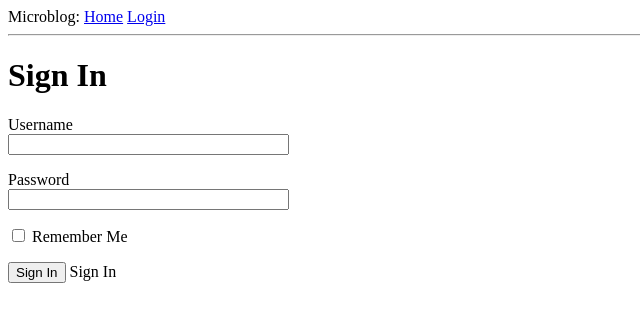
After one commit to sydalwedaie/microblog, a Flask app: page /login in a window 1280 px wide. The commit adds this page. Shown: the top 322 px of the page, without its empty margins (0-640 px from the left). Run offline with Flask 3, Linux system fonts and the light colour scheme.

Commit message:
Add login page, login logic with flask_wtf, basic form validation, config file,

```diff
--- a/app/__init__.py
+++ b/app/__init__.py
@@ -1,5 +1,7 @@
 from flask import Flask
+from config import Config
 
 app = Flask(__name__)
+app.config.from_object(Config)
 
 from app import routes
--- /dev/null
+++ b/app/forms.py
@@ -0,0 +1,9 @@
+from flask_wtf import FlaskForm
+from wtforms import StringField, PasswordField, BooleanField, SubmitField
+from wtforms.validators import DataRequired
+
+class LoginForm(FlaskForm):
+    username = StringField('Username', validators=[DataRequired()])
+    password = PasswordField('Password', validators=[DataRequired()])
+    remember_me = BooleanField('Remember Me')
+    submit = SubmitField('Sign In')
--- a/app/routes.py
+++ b/app/routes.py
@@ -1,5 +1,6 @@
 from app import app
-from flask import render_template
+from flask import render_template, redirect, flash, url_for
+from app.forms import LoginForm
 
 
 @app.route('/')
@@ -17,3 +18,14 @@ def index():
         }
     ]
     return render_template('index.html', title='Home', user=user, posts=posts)
+
+@app.route('/login', methods=['GET', 'POST'])
+def login():
+    form = LoginForm()
+    if form.validate_on_submit():
+        flash('Login requested for user {}, remember_me={}'.format(
+            form.username.data, form.remember_me.data
+        ))
+        return redirect(url_for('index'))
+
+    return render_template('login.html', title='Sign In', form=form)
--- a/app/templates/base.html
+++ b/app/templates/base.html
@@ -8,8 +8,18 @@
     {% endif %}
   </head>
   <body>
-    <div>Microblog: <a href="/index">Home</a></div>
+    <div>
+      Microblog:
+      <a href="{{ url_for('index') }}">Home</a>
+      <a href="{{ url_for('login') }}">Login</a>
+    </div>
     <hr />
-    {% block content %}{% endblock %}
+    {% with messages = get_flashed_messages() %} {% if messages %}
+    <ul>
+      {% for message in messages %}
+      <li>{{ message }}</li>
+      {% endfor %}
+    </ul>
+    {% endif %} {% endwith %} {% block content %}{% endblock %}
   </body>
 </html>
--- /dev/null
+++ b/app/templates/login.html
@@ -0,0 +1,26 @@
+{% extends 'base.html' %} {% block content %}
+<h1>Sign In</h1>
+<!-- prettier-ignore -->
+<form action="" method="post">
+  {{ form.hidden_tag() }}
+  <p>
+    {{ form.username.label }}<br>
+    {{ form.username(size=32) }}<br>
+    {% for error in form.username.errors %}
+    <span style="color: red">[{{ error }}]</span>
+    {% endfor %}
+  </p>
+  <p>
+    {{ form.password.label }}<br>
+    {{ form.password(size=32) }}<br>
+    {% for error in form.password.errors %}
+    <span style="color: red">[{{ error }}]</span>
+    {% endfor %}
+  </p>
+  <p>
+    {{ form.remember_me() }}
+    {{ form.remember_me.label }}
+  </p>
+  <p>{{ form.submit() }} {{ form.submit.label }}</p>
+</form>
+{% endblock %}
--- /dev/null
+++ b/config.py
@@ -0,0 +1,4 @@
+import os
+
+class Config(object):
+    SECRET_KEY = os.environ.get('SECRET_KEY') or 'random seed key'
```
